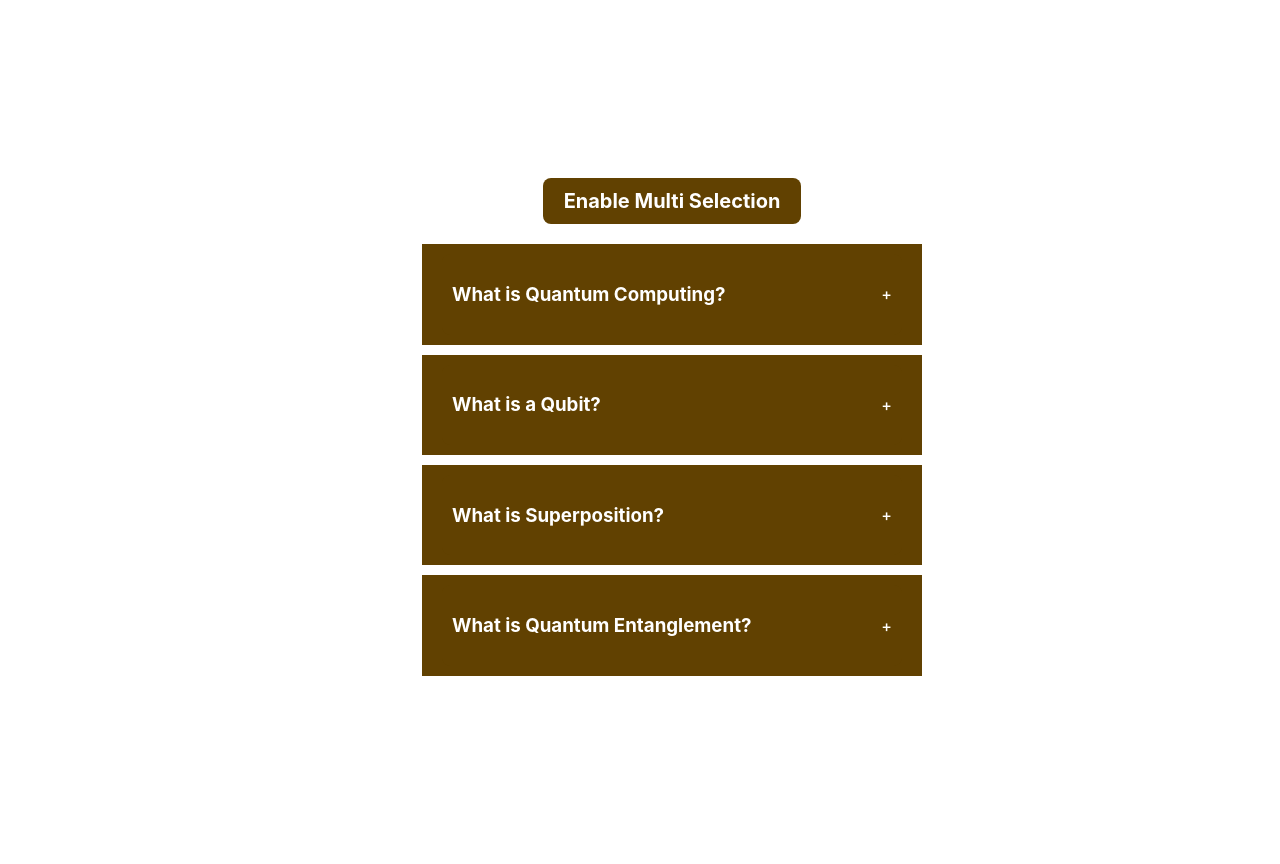
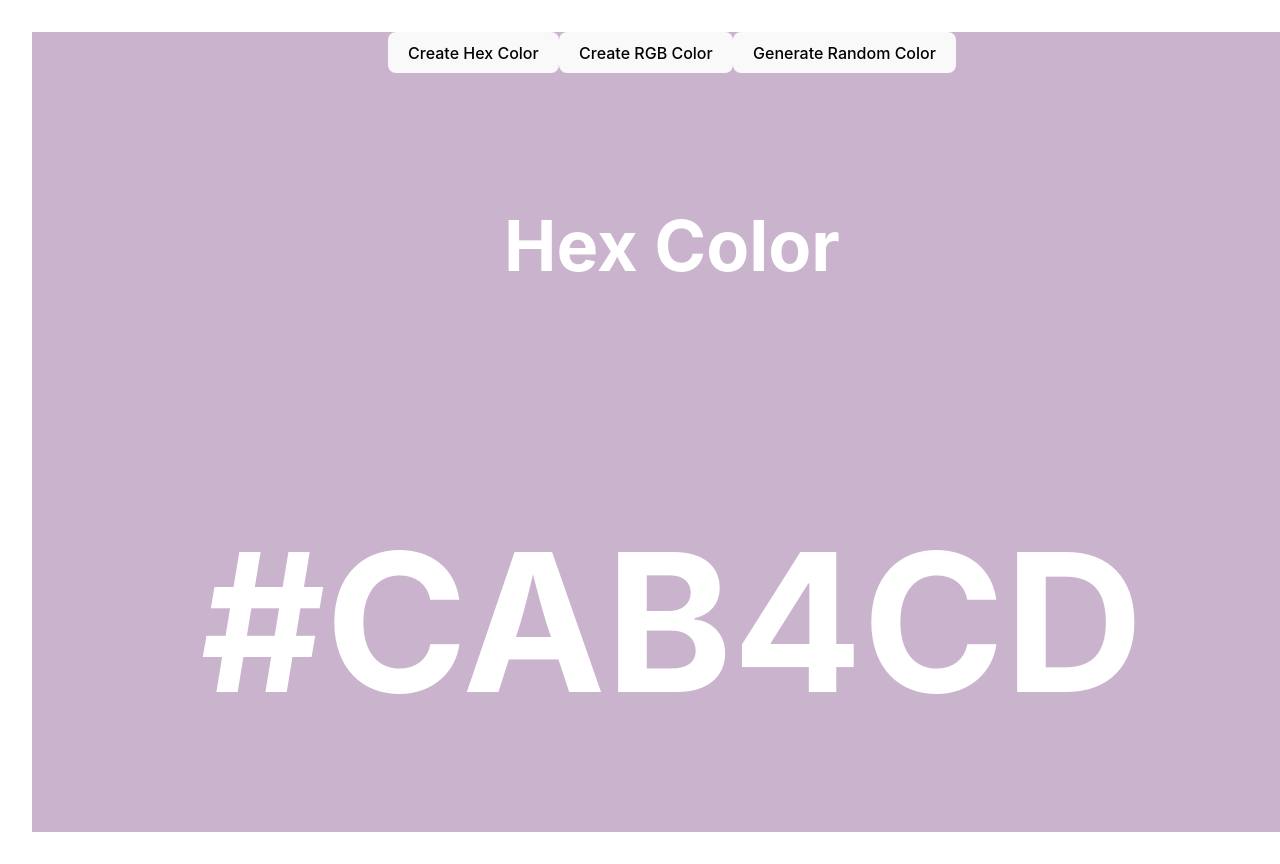
Before and after one commit to tunde-james/small-react-projects, a React (Vite) app: page / in a window 1280 px wide. Shown: the top 864 px of the page. Built offline with nearby package versions, Linux system fonts and the light colour scheme.

Commit message:
Add random color generator

```diff
--- a/src/App.jsx
+++ b/src/App.jsx
@@ -1,13 +1,17 @@
 import './App.css';
-import Accordion from './components/accordion/accordion';
-import MultiSelectAccordion from './components/accordion/multi-select-accordion';
+import RandomColorGenerator from './components/random-color-generator..jsx/random-color-generator';
+// import Accordion from './components/accordion/accordion';
+// import MultiSelectAccordion from './components/accordion/multi-select-accordion';
 
 function App() {
   return (
     <div>
       {/* Accordion */}
       {/* <Accordion /> */}
-      <MultiSelectAccordion />
+      {/* <MultiSelectAccordion /> */}
+
+      {/* Random Color Component */}
+      <RandomColorGenerator />
     </div>
   );
 }
--- /dev/null
+++ b/src/components/random-color-generator..jsx/random-color-generator.jsx
@@ -0,0 +1,76 @@
+import { useEffect, useCallback } from 'react';
+import { useState } from 'react';
+
+const RandomColorGenerator = () => {
+  const [colorFormat, setColorFormat] = useState('hex');
+  const [color, setColor] = useState('#000000');
+
+  const randomColorUtility = (length) => {
+    return Math.floor(Math.random() * length);
+  };
+
+  const handleCreateRandomHexColor = useCallback(() => {
+    const hex = [1, 2, 3, 4, 5, 6, 7, 8, 9, 'A', 'B', 'C', 'D', 'E', 'F'];
+    let hexColor = '#';
+
+    for (let i = 0; i < 6; i++) {
+      hexColor += hex[randomColorUtility(hex.length)];
+    }
+
+    setColor(hexColor);
+  }, []);
+
+  const handleCreateRandomRgbColor = useCallback(() => {
+    const red = randomColorUtility(256);
+    const green = randomColorUtility(256);
+    const blue = randomColorUtility(256);
+
+    setColor(`rgb(${red},${green},${blue})`);
+  }, []);
+
+  useEffect(() => {
+    colorFormat === 'rgb'
+      ? handleCreateRandomRgbColor()
+      : handleCreateRandomHexColor();
+  }, [colorFormat, handleCreateRandomRgbColor, handleCreateRandomHexColor]);
+
+  return (
+    <div
+      style={{
+        width: '100vw',
+        height: '100vh',
+        backgroundColor: color,
+      }}
+    >
+      <button onClick={() => setColorFormat('hex')}>Create Hex Color</button>
+      <button onClick={() => setColorFormat('rgb')}>Create RGB Color</button>
+      <button
+        onClick={
+          colorFormat === 'hex'
+            ? handleCreateRandomHexColor
+            : handleCreateRandomRgbColor
+        }
+      >
+        Generate Random Color
+      </button>
+
+      <div
+        style={{
+          display: 'flex',
+          flexDirection: 'column',
+          justifyContent: 'center',
+          gap: '20px',
+          alignItems: 'center',
+          color: 'white',
+          fontSize: '60px',
+          marginBlockStart: '50px',
+        }}
+      >
+        <h3>{colorFormat === 'rgb' ? 'RGB Color' : 'Hex Color'}</h3>
+        <h1>{color}</h1>
+      </div>
+    </div>
+  );
+};
+
+export default RandomColorGenerator;
```
